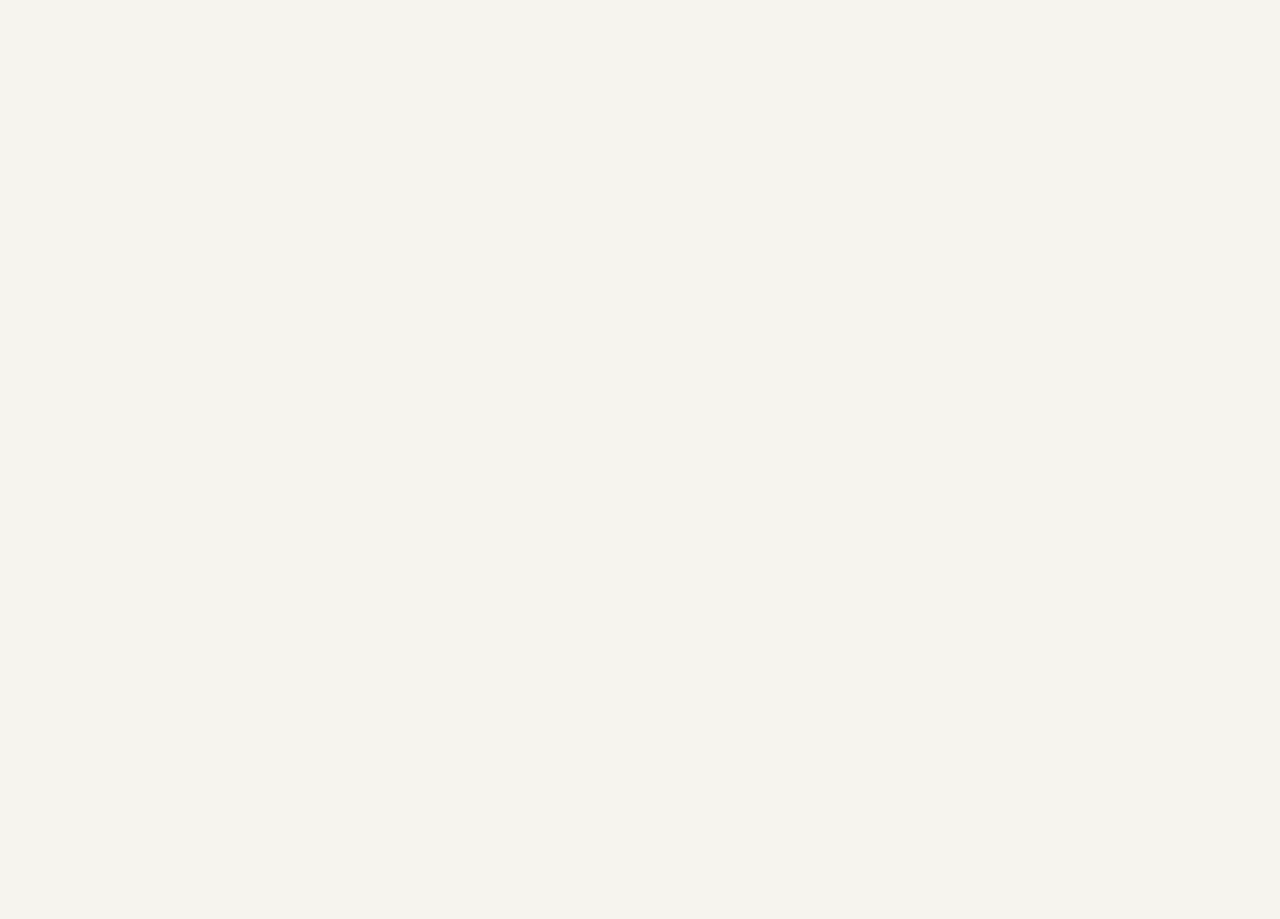
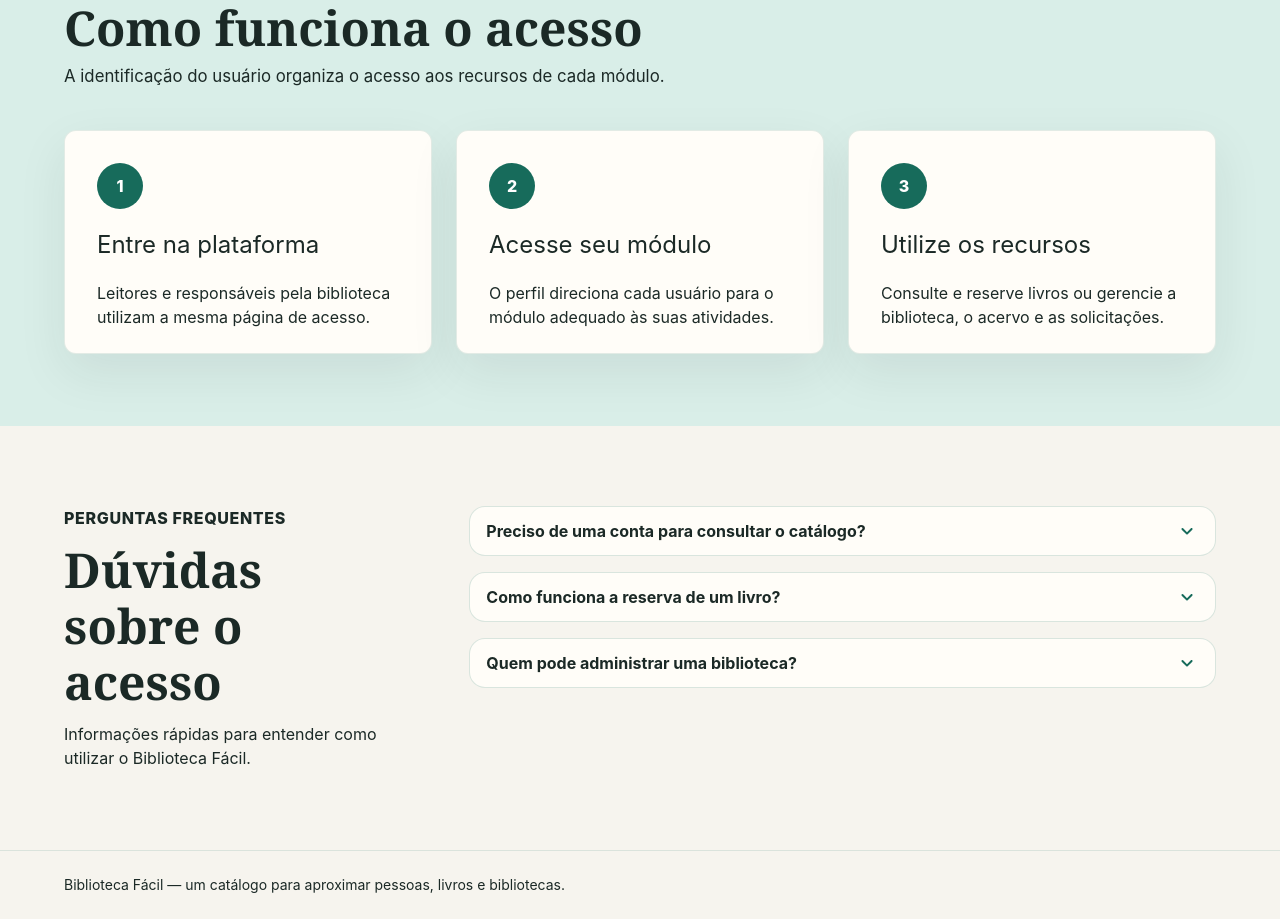
Before and after one commit to re-ryan/biblioteca-facil-frontend, a React (Vite) app: page / in a window 1280 px wide. Shown: the part 1560-2479 px from the top of the page. Before the commit the page ends 1525 px from the top, so only its background shows below. Built offline with nearby package versions, Linux system fonts and the light colour scheme.

Commit message:
Adiciona orientações e perguntas frequentes na home

```diff
--- a/src/pages/HomePage.jsx
+++ b/src/pages/HomePage.jsx
@@ -2,9 +2,13 @@ import AccountBalanceRoundedIcon from '@mui/icons-material/AccountBalanceRounded
 import ArrowForwardRoundedIcon from '@mui/icons-material/ArrowForwardRounded'
 import AutoStoriesRoundedIcon from '@mui/icons-material/AutoStoriesRounded'
 import CheckCircleRoundedIcon from '@mui/icons-material/CheckCircleRounded'
+import ExpandMoreRoundedIcon from '@mui/icons-material/ExpandMoreRounded'
 import LoginRoundedIcon from '@mui/icons-material/LoginRounded'
 import MenuBookRoundedIcon from '@mui/icons-material/MenuBookRounded'
 import {
+  Accordion,
+  AccordionDetails,
+  AccordionSummary,
   Box,
   Button,
   Card,
@@ -31,6 +35,39 @@ const modules = [
     description:
       'Gerencia as informações da sua biblioteca, mantém o acervo atualizado e acompanha as solicitações dos leitores.',
     features: ['Gerenciar a biblioteca', 'Cadastrar e atualizar o acervo', 'Acompanhar solicitações'],
+  },
+]
+
+const steps = [
+  {
+    title: 'Entre na plataforma',
+    description: 'Leitores e responsáveis pela biblioteca utilizam a mesma página de acesso.',
+  },
+  {
+    title: 'Acesse seu módulo',
+    description: 'O perfil direciona cada usuário para o módulo adequado às suas atividades.',
+  },
+  {
+    title: 'Utilize os recursos',
+    description: 'Consulte e reserve livros ou gerencie a biblioteca, o acervo e as solicitações.',
+  },
+]
+
+const questions = [
+  {
+    question: 'Preciso de uma conta para consultar o catálogo?',
+    answer:
+      'Sim. O catálogo e os demais recursos do Módulo Leitor ficam disponíveis depois da identificação do usuário.',
+  },
+  {
+    question: 'Como funciona a reserva de um livro?',
+    answer:
+      'O leitor consulta a disponibilidade do livro e envia uma solicitação para a biblioteca responsável pelo exemplar.',
+  },
+  {
+    question: 'Quem pode administrar uma biblioteca?',
+    answer:
+      'Usuários vinculados ao Módulo Biblioteca podem manter os dados da instituição, atualizar o acervo e acompanhar solicitações.',
   },
 ]
 
@@ -77,7 +114,7 @@ export const HomePage = () => (
               >
                 <Button
                   component="a"
-                  href="#modulos"
+                  href="#como-funciona"
                   variant="contained"
                   size="large"
                   endIcon={<ArrowForwardRoundedIcon />}
@@ -182,5 +219,98 @@ export const HomePage = () => (
         ))}
       </Grid>
     </Container>
+
+    <Box id="como-funciona" sx={{ bgcolor: 'primary.light', scrollMarginTop: 88 }}>
+      <Container maxWidth="lg" sx={{ py: { xs: 7, md: 9 } }}>
+        <Stack spacing={1} sx={{ mb: 5, maxWidth: 680 }}>
+          <Typography color="secondary.dark" sx={{ fontWeight: 800, letterSpacing: '0.04em' }}>
+            COMO FUNCIONA
+          </Typography>
+          <Typography component="h2" variant="h3">
+            Como funciona o acesso
+          </Typography>
+          <Typography color="text.secondary" sx={{ fontSize: '1.05rem' }}>
+            A identificação do usuário organiza o acesso aos recursos de cada módulo.
+          </Typography>
+        </Stack>
+
+        <Grid container spacing={3}>
+          {steps.map(({ title, description }, index) => (
+            <Grid key={title} size={{ xs: 12, md: 4 }}>
+              <Card sx={{ height: '100%' }}>
+                <CardContent sx={{ p: { xs: 3.5, sm: 4 } }}>
+                  <Stack spacing={2.5}>
+                    <Box
+                      sx={{
+                        width: 46,
+                        height: 46,
+                        display: 'grid',
+                        placeItems: 'center',
+                        borderRadius: '50%',
+                        color: 'primary.contrastText',
+                        bgcolor: 'primary.main',
+                        fontWeight: 800,
+                      }}
+                    >
+                      {index + 1}
+                    </Box>
+                    <Typography component="h3" variant="h5">
+                      {title}
+                    </Typography>
+                    <Typography color="text.secondary">{description}</Typography>
+                  </Stack>
+                </CardContent>
+              </Card>
+            </Grid>
+          ))}
+        </Grid>
+      </Container>
+    </Box>
+
+    <Container maxWidth="lg" sx={{ py: { xs: 7, md: 10 } }}>
+      <Grid container spacing={{ xs: 5, md: 8 }} sx={{ alignItems: 'flex-start' }}>
+        <Grid size={{ xs: 12, md: 4 }}>
+          <Stack spacing={1.5}>
+            <Typography color="secondary.dark" sx={{ fontWeight: 800, letterSpacing: '0.04em' }}>
+              PERGUNTAS FREQUENTES
+            </Typography>
+            <Typography component="h2" variant="h3">
+              Dúvidas sobre o acesso
+            </Typography>
+            <Typography color="text.secondary">
+              Informações rápidas para entender como utilizar o Biblioteca Fácil.
+            </Typography>
+          </Stack>
+        </Grid>
+
+        <Grid size={{ xs: 12, md: 8 }}>
+          <Stack spacing={2}>
+            {questions.map(({ question, answer }) => (
+              <Accordion
+                key={question}
+                disableGutters
+                elevation={0}
+                sx={{
+                  border: '1px solid',
+                  borderColor: 'rgba(23, 107, 91, 0.16)',
+                  borderRadius: '16px !important',
+                  overflow: 'hidden',
+                  '&:before': { display: 'none' },
+                }}
+              >
+                <AccordionSummary expandIcon={<ExpandMoreRoundedIcon color="primary" />}>
+                  <Typography component="h3" sx={{ fontWeight: 700 }}>
+                    {question}
+                  </Typography>
+                </AccordionSummary>
+                <AccordionDetails>
+                  <Typography color="text.secondary">{answer}</Typography>
+                </AccordionDetails>
+              </Accordion>
+            ))}
+          </Stack>
+        </Grid>
+      </Grid>
+    </Container>
   </>
 )
```
Also changed, not shown: 1 other file (tests, documents, lock files or other folders).
